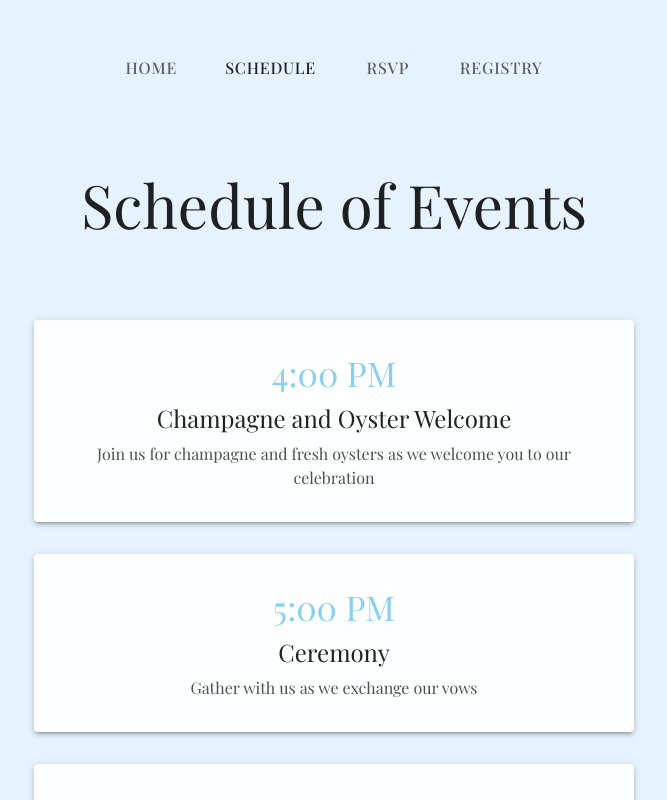
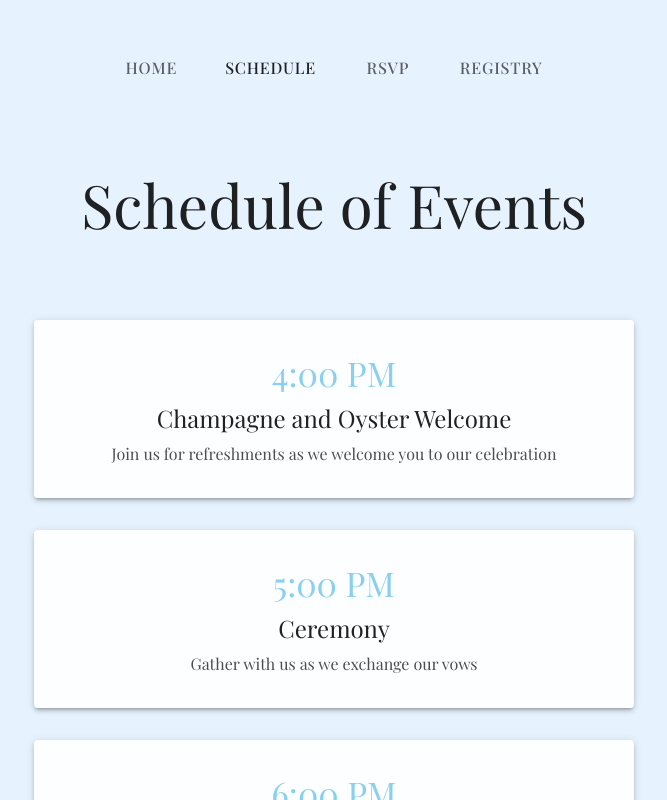
Before and after one commit to rkbarney/wedding-website, a React (Vite) app: page /schedule in a window 1280 px wide. Shown: the whole page, without its empty margins (306-973 px from the left). Built offline with nearby package versions, Linux system fonts and the light colour scheme.

Commit message:
Change date remove oysters

```diff
--- a/src/pages/Home.tsx
+++ b/src/pages/Home.tsx
@@ -220,7 +220,7 @@ const Home = () => {
                 fontStyle: 'italic'
               }}
             >
-              September 20th, 2025
+              May 17th, 2025
             </Typography>
             <Typography variant="h6">
               In Our Backyard
--- a/src/pages/Schedule.tsx
+++ b/src/pages/Schedule.tsx
@@ -6,7 +6,7 @@ const Schedule = () => {
     {
       time: '4:00 PM',
       title: 'Champagne and Oyster Welcome',
-      description: 'Join us for champagne and fresh oysters as we welcome you to our celebration'
+      description: 'Join us for refreshments as we welcome you to our celebration'
     },
     {
       time: '5:00 PM',
```
